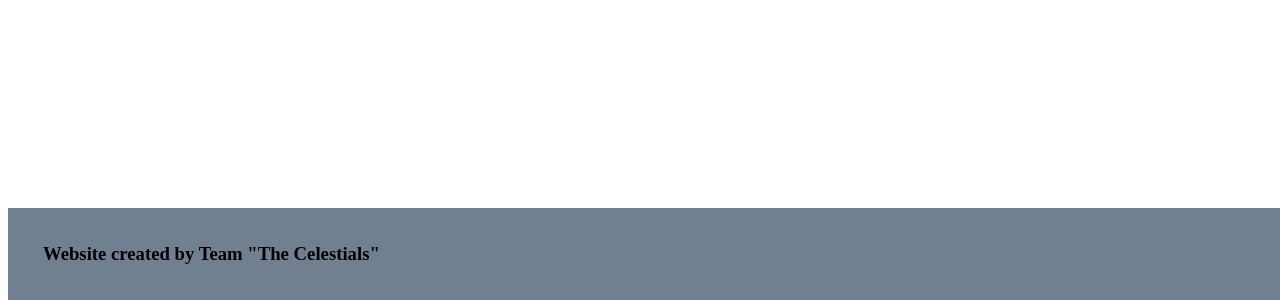
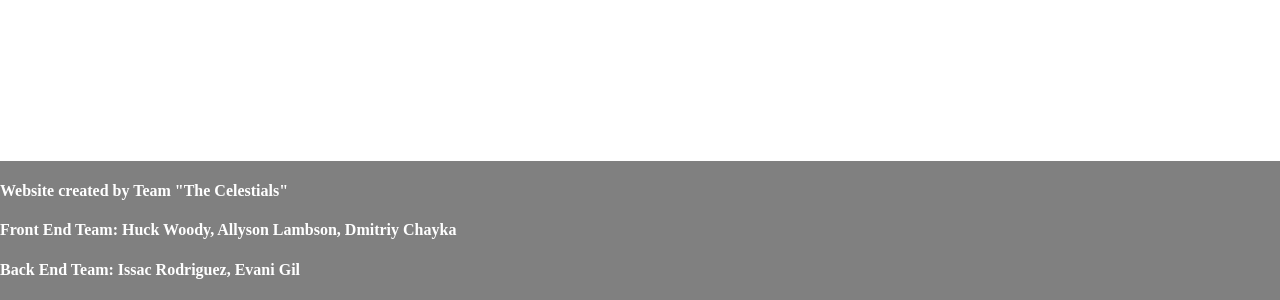
Before and after one commit to bethel-school-of-technology/team-the-celestials-frontend, an Angular app: page / in a window 1280 px wide. Shown: the part 500-800 px from the top of the page. Built offline with nearby package versions, Linux system fonts and the light colour scheme.

Commit message:
pushing services file

```diff
--- a/src/app/footer-page/footer-page.component.css
+++ b/src/app/footer-page/footer-page.component.css
@@ -1,8 +1,9 @@
-h3{
-    background-color: slategray;
-    padding: 35px;
-    margin: 0;
-    position: absolute;
-    width: 95.3%;
+footer {
+    position: fixed;
+    left: 0;
     bottom: 0;
+    width: 100%;
+    background-color: grey;
+    color: white;
+    text-align: justify;
 }
--- a/src/app/footer-page/footer-page.component.html
+++ b/src/app/footer-page/footer-page.component.html
@@ -1 +1,5 @@
-<h3>Website created by Team "The Celestials"</h3>
+<footer>
+    <h4 id="team">Website created by Team "The Celestials"</h4>
+    <h4 id="fet">Front End Team: Huck Woody, Allyson Lambson, Dmitriy Chayka</h4>
+    <h4 id="bet">Back End Team: Issac Rodriguez, Evani Gil</h4>
+</footer>
```
